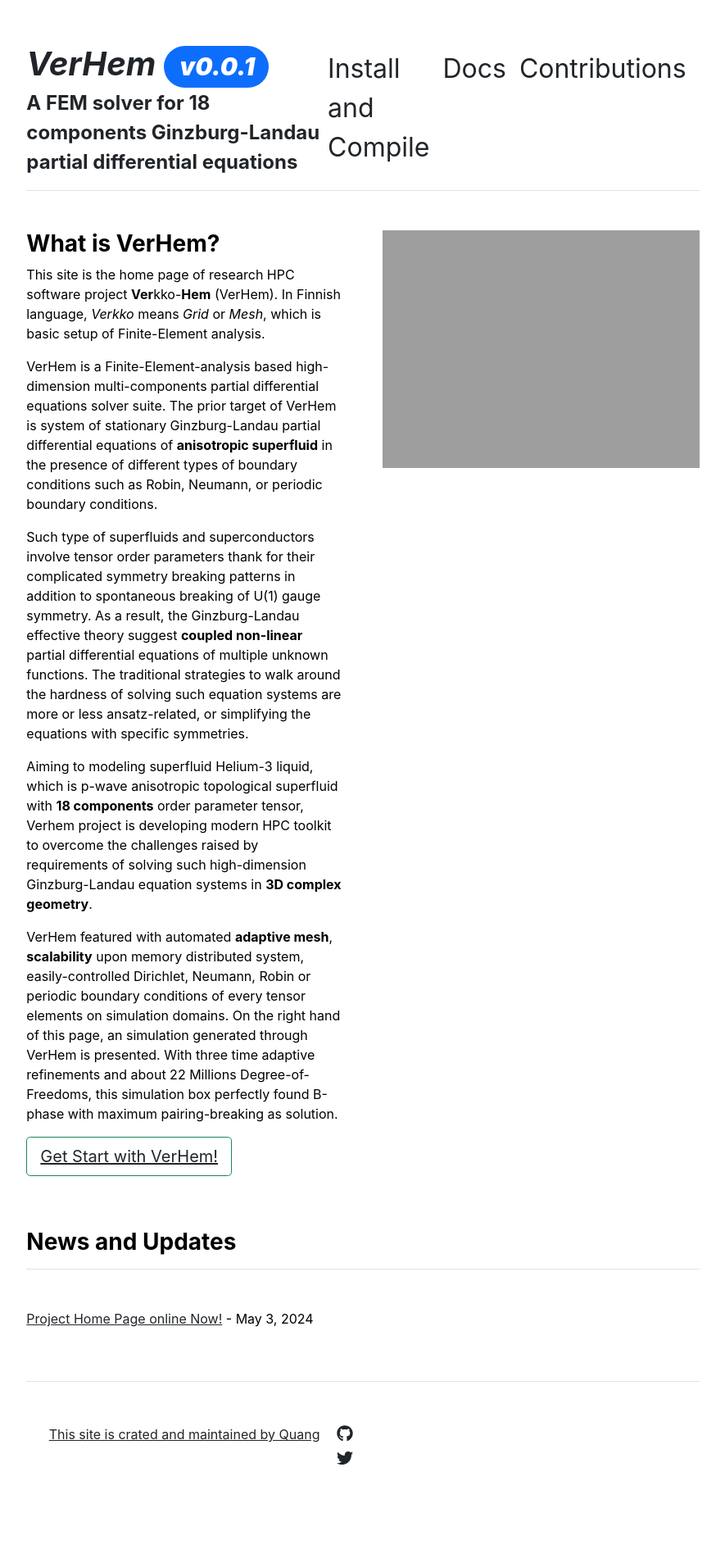
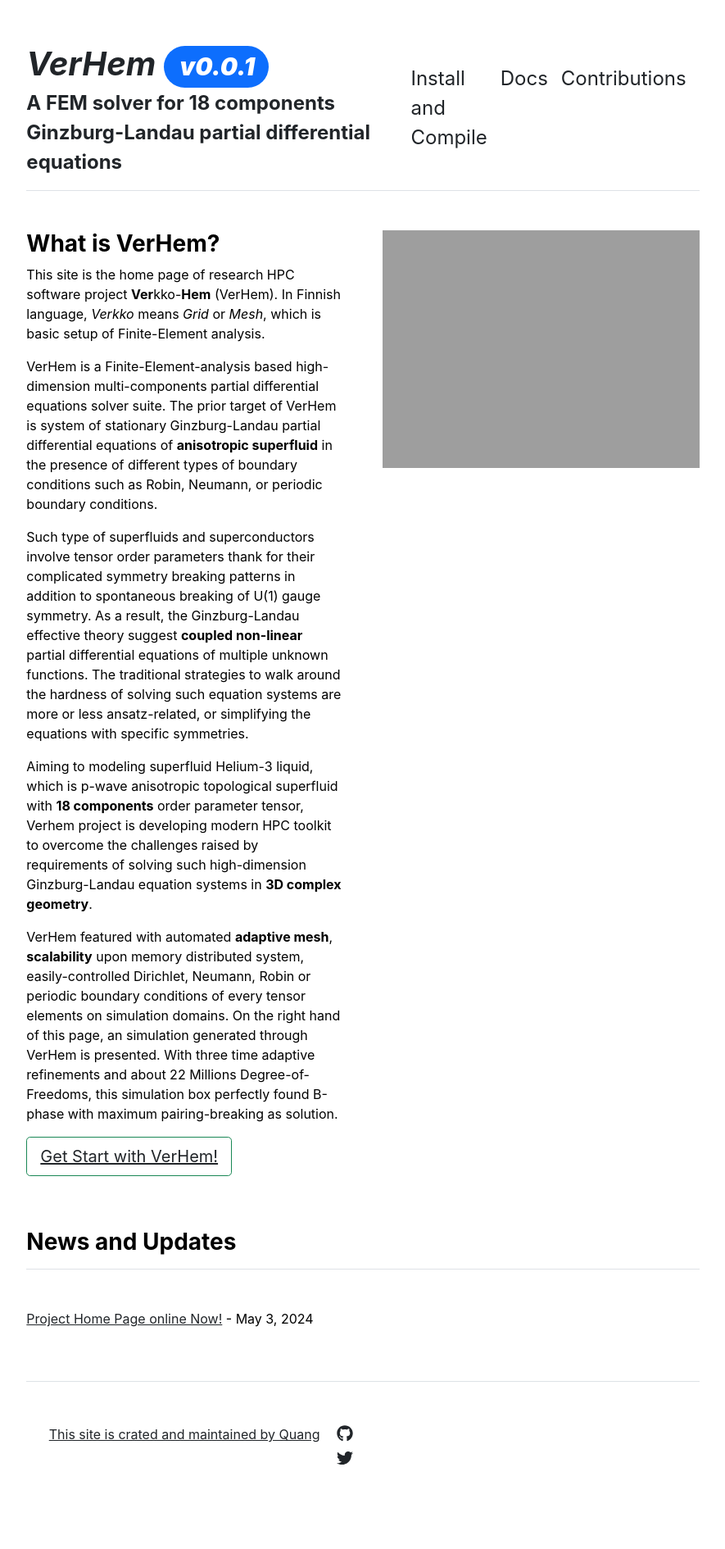
Before and after one commit to VerHem/VerHem.github.io, a Jekyll site: the page built from index.md, in a window 1280 px wide. Shown: the whole page at 82% size, without its empty margins (197-1082 px from the left). Built offline with Jekyll 4.4.1, drawn with Linux system fonts in a browser that asks for light colours.

Commit message:
change _includes/header.html font size

```diff
--- a/_includes/header.html
+++ b/_includes/header.html
@@ -16,7 +16,7 @@
   </div>
   <nav class="d-inline-flex mt-2 mt-md-0 ms-md-auto">
     {% for item in site.data.settings.menu %}
-      <a class="me-3 py-2 text-decoration-none" href="{{ site.github.url }}{{ item.url }}"  style="font-size: 2rem;">
+      <a class="me-3 py-2 text-decoration-none" href="{{ site.github.url }}{{ item.url }}"  style="font-size: 1.5rem;">
         {{ item.name }}
       </a>
     {% endfor %}
```
